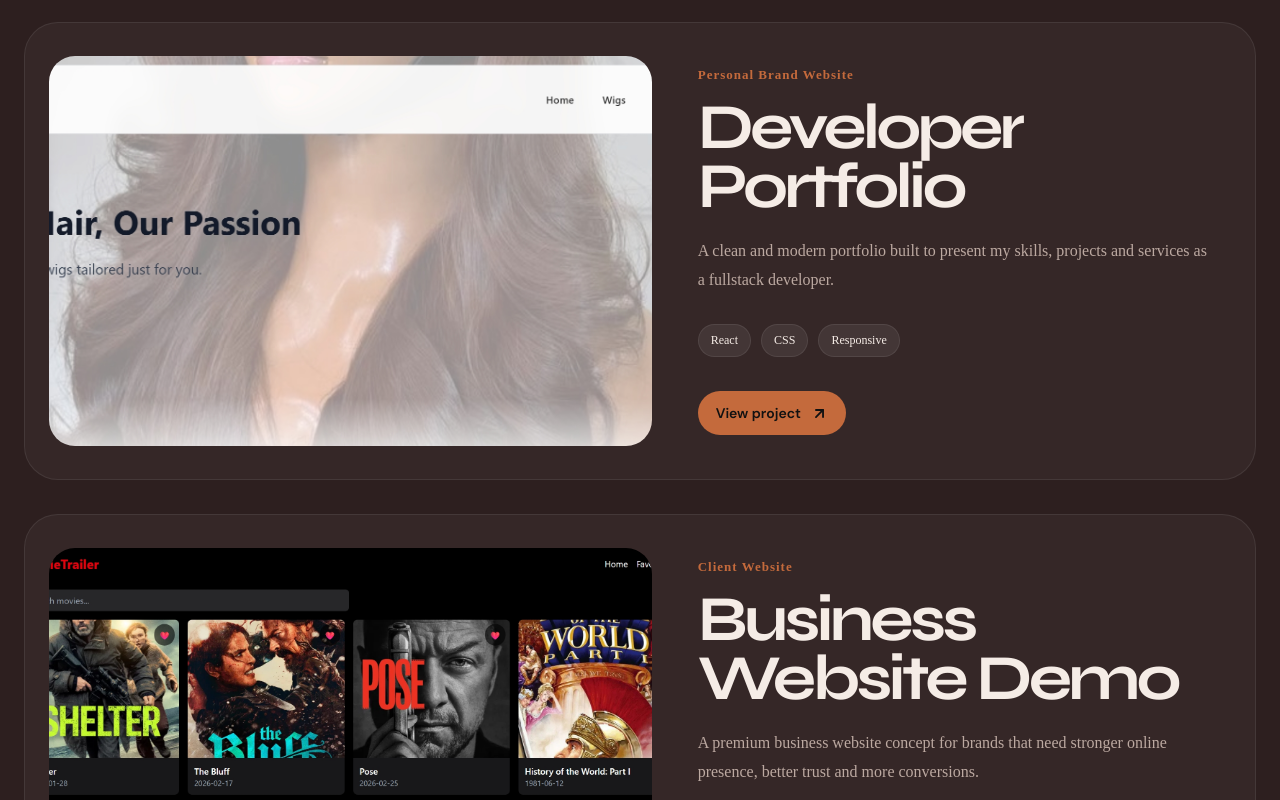
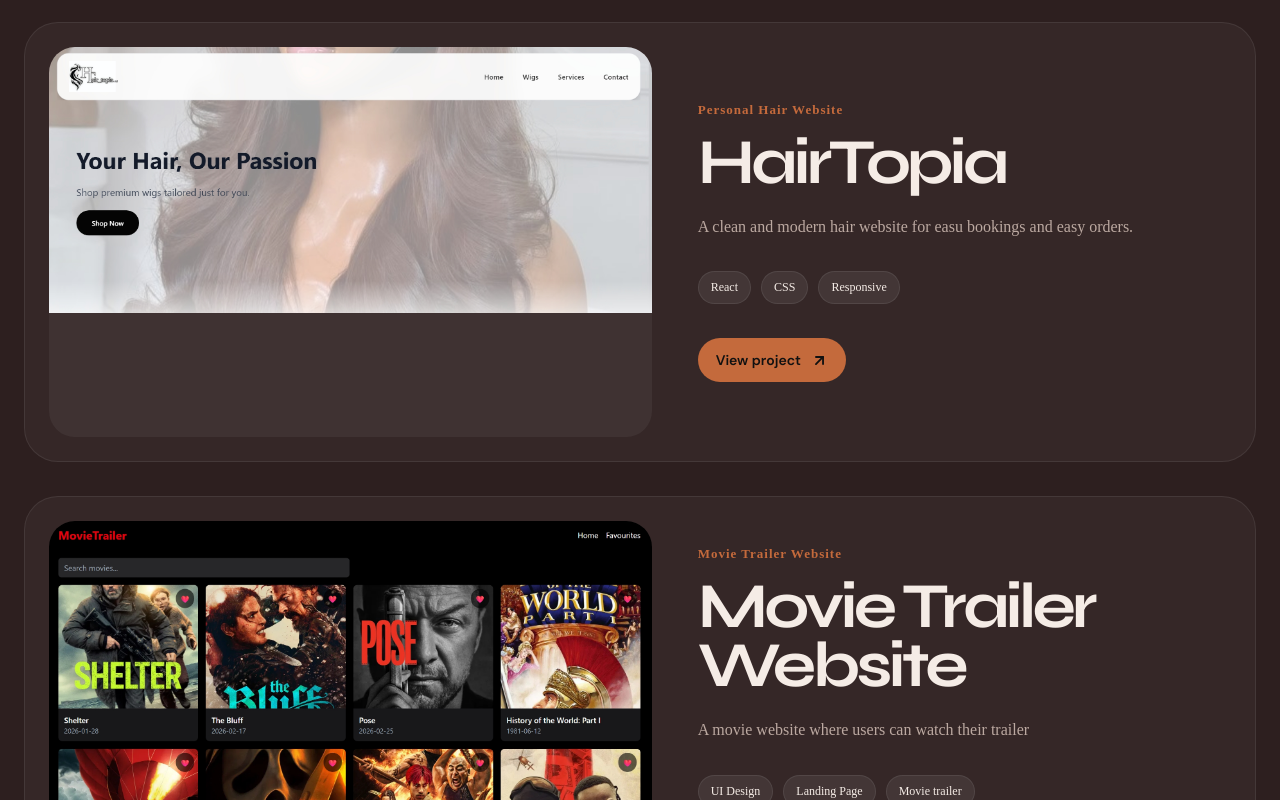
Before and after one commit to ebuk-ka/ebukaa, a React (Vite) app: page /projects in a window 1280 px wide. Shown: the part 1000-1800 px from the top of the page. Built offline with nearby package versions, Linux system fonts and the light colour scheme.

Commit message:
Added the project section and added the live

```diff
--- a/src/components/Hero.jsx
+++ b/src/components/Hero.jsx
@@ -18,12 +18,10 @@ const CSS = `
   inset: 0;
   z-index: 9999;
   background: #2D1F1F;
-
   display: flex;
   align-items: center;
   justify-content: center;
   flex-direction: column;
-
   animation: loaderFadeOut 0.8s ease forwards;
   animation-delay: 2s;
 }
@@ -54,9 +52,7 @@ const CSS = `
 }
 
 @keyframes loadingBar {
-    to {
-      width: 100%;
-    }
+  to { width: 100%; }
 }
 
 @keyframes loaderFadeOut {
@@ -79,7 +75,10 @@ const CSS = `
 
 .hero__grid {
   display: grid;
-    grid-template-columns: 39% minmax(0, 61%);
+  grid-template-columns: 42% minmax(0, 58%);
+  grid-template-areas:
+    "image heading"
+    "image card";
   min-height: calc(100vh - 64px);
   align-items: center;
   gap: 34px;
@@ -88,35 +87,53 @@ const CSS = `
   margin: 0 auto;
 }
 
-  .hero__photo-col,
-  .hero__text-area {
+.hero__photo-col {
+  grid-area: image;
+  height: 100%;
   min-width: 0;
 }
 
 .hero__photo-wrap {
-    position: relative;
   width: 100%;
+  height: 100%;
 }
 
 .hero__photo {
   width: 100%;
-    height: min(78vh, 720px);
+  height: calc(100vh - 80px);
   object-fit: cover;
-    object-position: center;
+  object-position: center top;
   display: block;
   border-radius: 28px;
   filter: grayscale(12%);
   box-shadow: 0 32px 80px rgba(0,0,0,0.45);
-
   animation: photoReveal 1s ease both;
 }
 
-  .hero__text-area {
-    display: flex;
-    flex-direction: column;
-    justify-content: center;
+.hero__heading {
+  grid-area: heading;
+  font-family: 'Syne', sans-serif;
+  font-weight: 800;
+  font-size: clamp(46px, 5.45vw, 86px);
+  line-height: 0.9;
+  letter-spacing: -0.065em;
+  text-transform: uppercase;
+  color: #fff;
+  margin: 0;
+  max-width: 820px;
+  align-self: end;
+}
 
-    animation: textReveal 1s ease both;
+.hero__card {
+  grid-area: card;
+  background: #f5f1ed;
+  color: #111;
+  border-radius: 22px;
+  padding: 24px 28px;
+  max-width: 720px;
+  position: relative;
+  box-shadow: 0 28px 70px rgba(0,0,0,0.3);
+  align-self: start;
 }
 
 @keyframes photoReveal {
@@ -124,45 +141,10 @@ const CSS = `
     opacity: 0;
     transform: translateY(40px) scale(1.03);
   }
-
   to {
     opacity: 1;
     transform: translateY(0) scale(1);
   }
-  }
-
-  @keyframes textReveal {
-    from {
-      opacity: 0;
-      transform: translateY(35px);
-    }
-
-    to {
-      opacity: 1;
-      transform: translateY(0);
-    }
-  }
-
-  .hero__heading {
-    font-family: 'Syne', sans-serif;
-    font-weight: 800;
-    font-size: clamp(46px, 5.45vw, 86px);
-    line-height: 0.9;
-    letter-spacing: -0.065em;
-    text-transform: uppercase;
-    color: #fff;
-    margin: 0 0 26px;
-    max-width: 760px;
-  }
-
-  .hero__card {
-    background: #f5f1ed;
-    color: #111;
-    border-radius: 22px;
-    padding: 24px 28px;
-    max-width: 620px;
-    position: relative;
-    box-shadow: 0 28px 70px rgba(0,0,0,0.3);
 }
 
 .hero__card-headline {
@@ -228,16 +210,11 @@ const CSS = `
   background: #111;
   color: #fff;
   border-radius: 50%;
-
   display: flex;
   align-items: center;
   justify-content: center;
-
   flex-shrink: 0;
-
-    transition:
-      transform 0.25s ease,
-      background 0.25s ease;
+  transition: transform 0.25s ease, background 0.25s ease;
 }
 
 .hero__cta:hover .hero__cta-icon {
@@ -245,66 +222,88 @@ const CSS = `
   background: rgba(255,255,255,0.18);
 }
 
+/* MOBILE ONLY */
 @media (max-width: 980px) {
-
   .hero__grid {
-      display: flex;
-      flex-direction: column;
-      padding: 18px 8px 32px;
-      gap: 20px;
+    display: grid;
+    grid-template-columns: 1fr;
+    grid-template-areas:
+      "heading"
+      "image"
+      "card";
+    min-height: auto;
+    padding: 18px 10px 32px;
+    gap: 18px;
   }
 
   .hero__heading {
+    grid-area: heading;
+    font-size: clamp(18px, 8vw, 38px);
+    line-height: 0.9;
+    letter-spacing: -0.06em;
+    max-width: 100%;
+    margin-bottom: 0;
+    align-self: auto;
+  }
+
+  .hero__photo-col {
+    grid-area: image;
+    height: auto;
+  }
+
+  .hero__photo-wrap {
     width: 100%;
-      font-size: clamp(26px, 8.5vw, 48px);
-      line-height: 1.04;
-      letter-spacing: -0.055em;
-      max-width: 100%;
+    height: auto;
   }
 
   .hero__photo {
     width: 100%;
-      height: auto;
-      aspect-ratio: 1 / 1.08;
-      border-radius: 14px;
+    height: 430px;
+    object-fit: cover;
+    object-position: center top;
+    border-radius: 18px;
   }
 
   .hero__card {
+    grid-area: card;
     width: 100%;
     max-width: 100%;
-      padding: 14px 13px 12px;
-      border-radius: 16px;
+    padding: 18px 16px;
+    border-radius: 18px;
+    align-self: auto;
   }
 
   .hero__card-headline {
-      font-size: 14px;
-      line-height: 1.15;
+    font-size: 15px;
+    line-height: 1.2;
   }
 
   .hero__card-body {
-      font-size: 12.5px;
-      line-height: 1.35;
+    font-size: 13px;
+    line-height: 1.45;
   }
 }
 
 @media (max-width: 520px) {
-
   .hero__grid {
-      padding: 18px 8px 28px;
-      gap: 18px;
+    gap: 16px;
+    padding: 14px 8px 26px;
   }
 
   .hero__heading {
-      font-size: clamp(22px, 10vw, 34px);
-      line-height: 1.08;
+    font-size: clamp(16px, 7.5vw, 30px);
+    line-height: 0.92;
+    letter-spacing: -0.05em;
   }
 
   .hero__photo {
-      aspect-ratio: 1 / 1.25;
+    height: 360px;
+    border-radius: 16px;
   }
 
   .hero__card {
-      padding: 14px 13px;
+    padding: 15px 14px;
+    border-radius: 16px;
   }
 
   .hero__card-headline {
@@ -337,10 +336,7 @@ export default function Hero({
       <style>{CSS}</style>
 
       <div className="page-loader">
-        <div className="loader-logo">
-          ebukaokolo
-        </div>
-
+        <div className="loader-logo">ebukaokolo</div>
         <div className="loader-bar">
           <span></span>
         </div>
@@ -348,7 +344,6 @@ export default function Hero({
 
       <section className="hero">
         <div className="hero__grid">
-
           <div className="hero__photo-col">
             <div className="hero__photo-wrap">
               <img
@@ -360,8 +355,6 @@ export default function Hero({
             </div>
           </div>
 
-          <div className="hero__text-area">
-
           <h1 className="hero__heading">
             {heading1}
             <br />
@@ -369,24 +362,19 @@ export default function Hero({
           </h1>
 
           <div className="hero__card">
-
             <p className="hero__card-headline">
-                I’m a Fullstack Developer building modern,
-                scalable web apps for businesses that
-                want to grow fast and stand out.
+              I’m a Fullstack Developer building modern, scalable web apps for
+              businesses that want to grow fast and stand out.
             </p>
 
             <p className="hero__card-body">
-                I design and develop clean,
-                high-performance digital experiences
+              I design and develop clean, high-performance digital experiences
               using React, Supabase and modern tools.
             </p>
 
             <div className="hero__cta-group">
-
               <a href="#contact" className="hero__cta">
                 <span>Get in touch</span>
-
                 <div className="hero__cta-icon">
                   <ArrowUpRight size={16} strokeWidth={2.5} />
                 </div>
@@ -394,15 +382,11 @@ export default function Hero({
 
               <Link to="/projects" className="hero__cta ghost">
                 <span>View my work</span>
-
                 <div className="hero__cta-icon">
                   <ArrowRight size={16} strokeWidth={2.5} />
                 </div>
               </Link>
-
             </div>
-            </div>
-
           </div>
         </div>
       </section>
--- a/src/index.css
+++ b/src/index.css
@@ -0,0 +1,3 @@
+html {
+    scroll-behavior: smooth;
+}
--- a/src/pages/Projects.jsx
+++ b/src/pages/Projects.jsx
@@ -1,6 +1,6 @@
 import { ArrowUpRight, ExternalLink } from "lucide-react";
 import { Link } from "react-router-dom";
-
+import { useEffect, useRef, useState } from "react";
 import kravelyImg from "../assets/images/kravely.png";
 import portfolioImg from "../assets/images/hairtopia.jpeg";
 import businessImg from "../assets/images/movietrailer.jpeg";
@@ -12,23 +12,23 @@ const projects = [
     desc: "A FUTO-focused food ordering platform built for students, vendors and riders with ordering, vendor listings and delivery flow.",
     image: kravelyImg,
     tags: ["React", "Supabase", "Tailwind", "Food Tech"],
-    link: "/kravely",
+    link: "https://kravely-qc1s.vercel.app/",
   },
   {
-    title: "Developer Portfolio",
-    type: "Personal Brand Website",
-    desc: "A clean and modern portfolio built to present my skills, projects and services as a fullstack developer.",
+    title: "HairTopia",
+    type: "Personal Hair Website",
+    desc: "A clean and modern hair website for easu bookings and easy orders.",
     image: portfolioImg,
     tags: ["React", "CSS", "Responsive"],
-    link: "/",
+    link: "https://hairtopiang.shop",
   },
   {
-    title: "Business Website Demo",
-    type: "Client Website",
-    desc: "A premium business website concept for brands that need stronger online presence, better trust and more conversions.",
+    title: "Movie Trailer Website",
+    type: "Movie Trailer Website",
+    desc: "A movie website where users can watch their trailer",
     image: businessImg,
-    tags: ["UI Design", "Landing Page", "Business"],
-    link: "#",
+    tags: ["UI Design", "Landing Page", "Movie trailer"],
+    link: "https://movietrailerrr.netlify.app/",
   },
 ];
 
@@ -107,7 +107,7 @@ const CSS = `
 
 .project-image-wrap {
   width: 100%;
-  height: 390px;
+  min-height: 390px;
   border-radius: 26px;
   overflow: hidden;
   background: rgba(255,255,255,.05);
@@ -243,9 +243,56 @@ const CSS = `
     font-size: 14px;
   }
 }
+  .project-card {
+  opacity: 0;
+  transform: translateY(70px);
+}
+
+.show-projects .project-card {
+  animation: projectReveal 0.9s cubic-bezier(0.22,1,0.36,1) forwards;
+  animation-delay: var(--delay);
+}
+
+@keyframes projectReveal {
+
+  0% {
+    opacity: 0;
+    transform: translateY(70px) scale(.96);
+  }
+
+  100% {
+    opacity: 1;
+    transform: translateY(0) scale(1);
+  }
+}
 `;
 
 export default function Projects() {
+  const [visible, setVisible] = useState(false);
+
+const sectionRef = useRef(null);
+
+useEffect(() => {
+
+  const observer = new IntersectionObserver(
+    ([entry]) => {
+      if (entry.isIntersecting) {
+        setVisible(true);
+      }
+    },
+    {
+      threshold: 0.15,
+    }
+  );
+
+  if (sectionRef.current) {
+    observer.observe(sectionRef.current);
+  }
+
+  return () => observer.disconnect();
+
+}, []);
+
   return (
     <>
       <style>{CSS}</style>
@@ -269,9 +316,20 @@ export default function Projects() {
             </p>
           </header>
 
-          <section className="projects-list">
-            {projects.map((project) => (
-              <a href={project.link} className="project-card" key={project.title}>
+          <section
+            className={`projects-list ${visible ? "show-projects" : ""}`}
+            ref={sectionRef}
+          >
+            {projects.map((project, index) => (
+              <a
+                 href={project.link}
+                 target="_blank"
+                 rel="noreferrer"
+                 className="project-card"
+                 style={{
+                   "--delay": `${index * 0.12}s`,
+                 }}
+               >
                 <div className="project-image-wrap">
                   <img
                     src={project.image}
```
Lines whose indentation alone changed are shown as unchanged.
